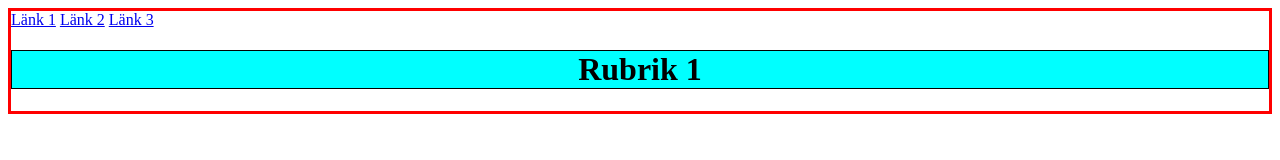
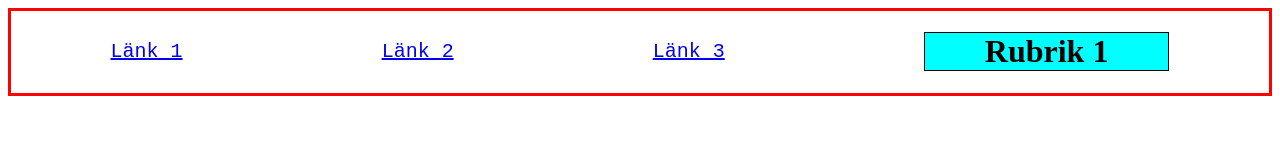
Before and after one commit to Te22e-Hammar-Theodore/Lektion-3b-Uppgift-1, a plain HTML site: page index.html in a window 1280 px wide. Drawn offline with Linux system fonts and the light colour scheme.

Commit message:
Topp div

```diff
--- a/style.css
+++ b/style.css
@@ -1,13 +1,22 @@
 #top {
   min-height: 80px;
   border: 3px solid red;
+  display: flex;
+  align-items: center;
+  justify-content: space-around;
 }
 
 #rubrik {
   background-color: aqua;
   border: 1px solid black;
+  padding: 0 60px;
 }
 
 h1 {
   text-align: center;
 }
+
+a {
+  font-family: monospace;
+  font-size: 20px;
+}
```
Also changed, not shown: index.html (+1 -0 lines).
